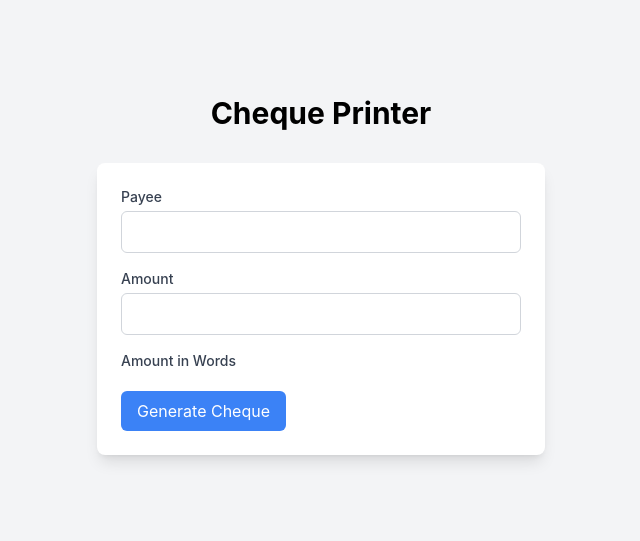
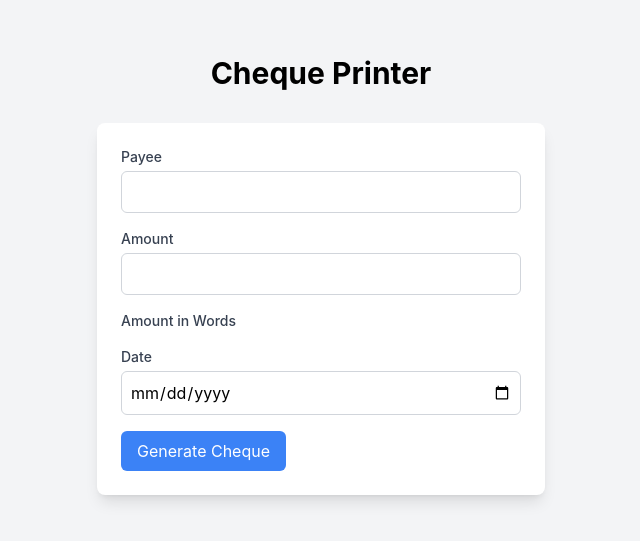
Before and after one commit to Lahiru-2000/Cheque-Print, a React (Create React App) app: page / in a window 1280 px wide. Shown: the part 125-666 px from the top of the page, without its empty margins (319-959 px from the left). Built offline with nearby package versions, Linux system fonts and the light colour scheme.

Commit message:
date modification available

```diff
--- a/src/Components/Cheque.jsx
+++ b/src/Components/Cheque.jsx
@@ -22,7 +22,7 @@ function Cheque({ details }) {
             </div>
 
             <div className="absolute top-4 right-4">
-                <span className="font-semibold text-md mr-5 tracking-wider" >{day} {month} &nbsp;&nbsp;&nbsp;&nbsp;{year}</span>
+                <span className="font-semibold text-md mr-5 tracking-wider">{day} {month} &nbsp;&nbsp;&nbsp;&nbsp;{year}</span>
             </div>
         </div>
     );
--- a/src/Components/ChequeForm.jsx
+++ b/src/Components/ChequeForm.jsx
@@ -1,11 +1,13 @@
 import React, { useState } from 'react';
-import numberToWords from './numberToWords';
+import numberToWords from './numberToWords'; // Import the utility function
 import { useNavigate } from 'react-router-dom';
 
 function ChequeForm({ onSubmit }) {
     const [payee, setPayee] = useState('');
     const [amount, setAmount] = useState('');
     const [amountInWords, setAmountInWords] = useState('');
+    const [date, setDate] = useState(''); // State for the date
+
     const navigate = useNavigate();
 
     const handleAmountChange = (e) => {
@@ -22,7 +24,7 @@ function ChequeForm({ onSubmit }) {
 
     const handleSubmit = (e) => {
         e.preventDefault();
-        const details = { payee, amount, amountInWords, date: new Date().toISOString().split('T')[0] };
+        const details = { payee, amount, amountInWords, date };
         onSubmit(details);
         navigate('/cheque');  // Navigate to the cheque page
     };
@@ -51,6 +53,15 @@ function ChequeForm({ onSubmit }) {
                 <label className="block text-sm font-medium text-gray-700">Amount in Words</label>
                 <p className="mt-1 text-lg font-semibold">{amountInWords}</p>
             </div>
+            <div>
+                <label className="block text-sm font-medium text-gray-700">Date</label>
+                <input
+                    type="date"
+                    value={date}
+                    onChange={(e) => setDate(e.target.value)}
+                    className="mt-1 block w-full border border-gray-300 rounded-md p-2" required
+                />
+            </div>
             <button type="submit" className="bg-blue-500 text-white px-4 py-2 rounded-md">Generate Cheque</button>
         </form>
     );
```
